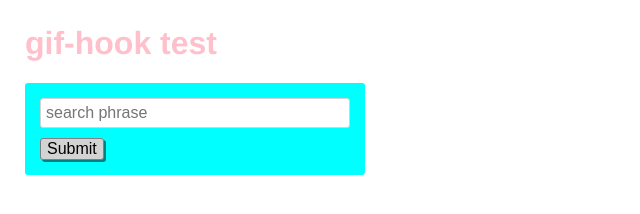
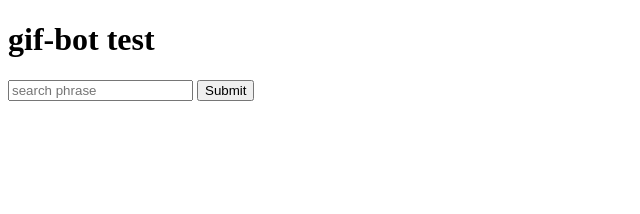
Before and after one commit to samuba/gif-hook, a website: page views/index.html in a window 1280 px wide. Shown: the whole page, without its empty margins (0-640 px from the left). Drawn offline with nearby package versions, Linux system fonts and the light colour scheme.

Commit message:
🐑🐝 Updated with Glitch

```diff
--- a/public/style.css
+++ /dev/null
@@ -1,82 +0,0 @@
-/* styles */
-/* called by your view template */
-
-/* You might want to try something fancier: */
-/* less: http://lesscss.org/ */
-
-* {
-  box-sizing: border-box;
-}
-
-body {
-  font-family: helvetica, arial, sans-serif;
-  margin: 25px;
-}
-
-h1 {
-  font-weight: bold;
-  color: pink;
-}
-
-.bold {
-  font-weight: bold;
-}
-
-p {
-  max-width: 600px;
-}
-
-form {
-  margin-bottom: 25px;
-  padding: 15px;
-  background-color: cyan;
-  display: inline-block;
-  width: 100%;
-  max-width: 340px;
-  border-radius: 3px;
-}
-
-input {
-  display: block;
-  margin-bottom: 10px;
-  padding: 5px;
-  width: 100%;
-  border: 1px solid lightgrey;
-  border-radius: 3px;
-  font-size: 16px;
-}
-
-button {
-  font-size: 16px;
-  border-radius: 3px;
-  background-color: lightgrey;
-  border: 1px solid grey;
-  box-shadow: 2px 2px teal;
-  cursor: pointer;
-}
-
-button:hover {
-  background-color: yellow;
-}
-
-button:active {
-  box-shadow: none;
-}
-
-li {
-  margin-bottom: 5px;
-}
-
-footer {
-  margin-top: 50px;
-  padding-top: 25px;
-  border-top: 1px solid lightgrey;
-}
-
-footer > a {
-  color: #BBBBBB;
-}
-
-.nicejob {
-  text-decoration: line-through;
-}
--- a/views/index.html
+++ b/views/index.html
@@ -7,12 +7,11 @@
     <meta charset="utf-8">
     <meta http-equiv="X-UA-Compatible" content="IE=edge">
     <meta name="viewport" content="width=device-width, initial-scale=1">
-    <link rel="stylesheet" href="/style.css">
   </head>
   <body>
     <header>
       <h1>
-        gif-hook test
+        gif-bot test
       </h1>
     </header>
 
```
